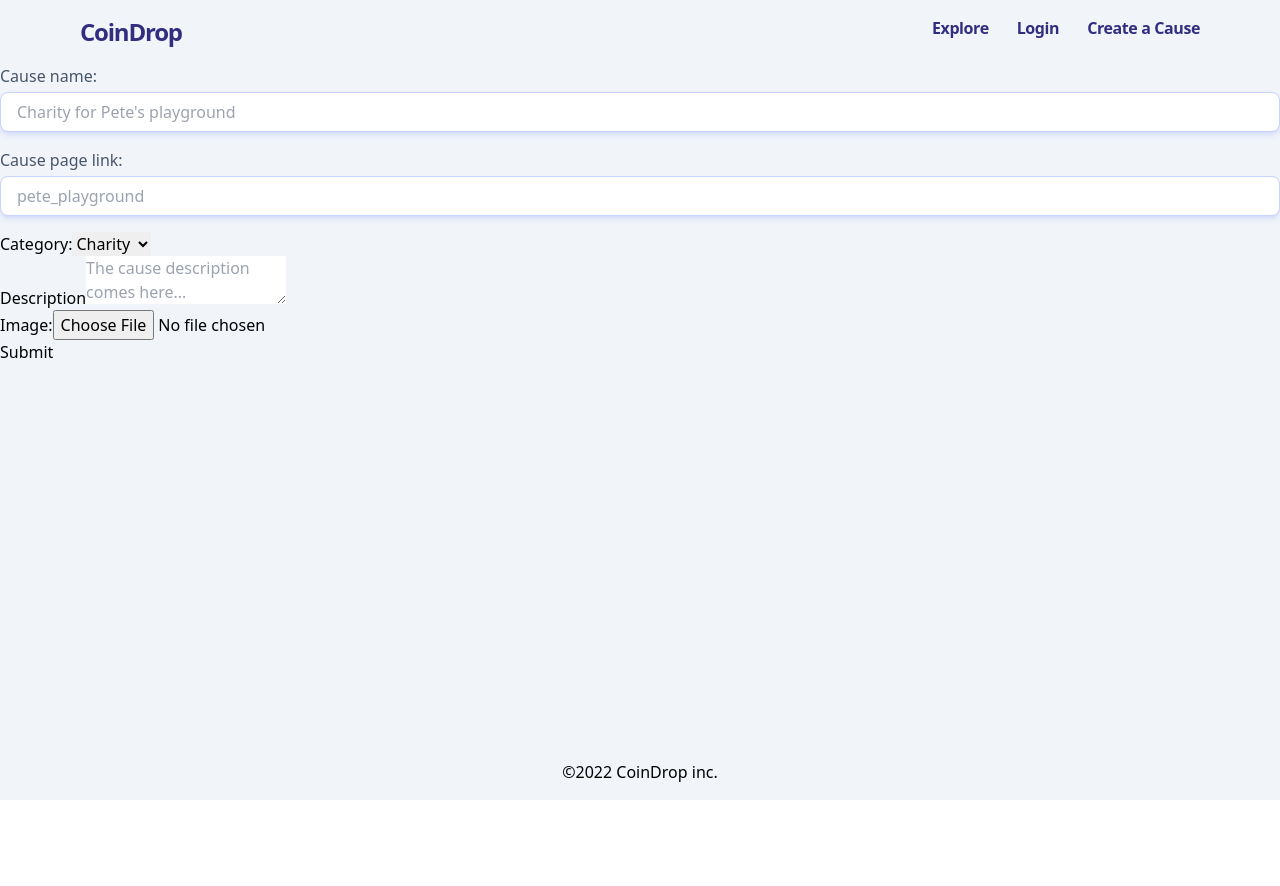
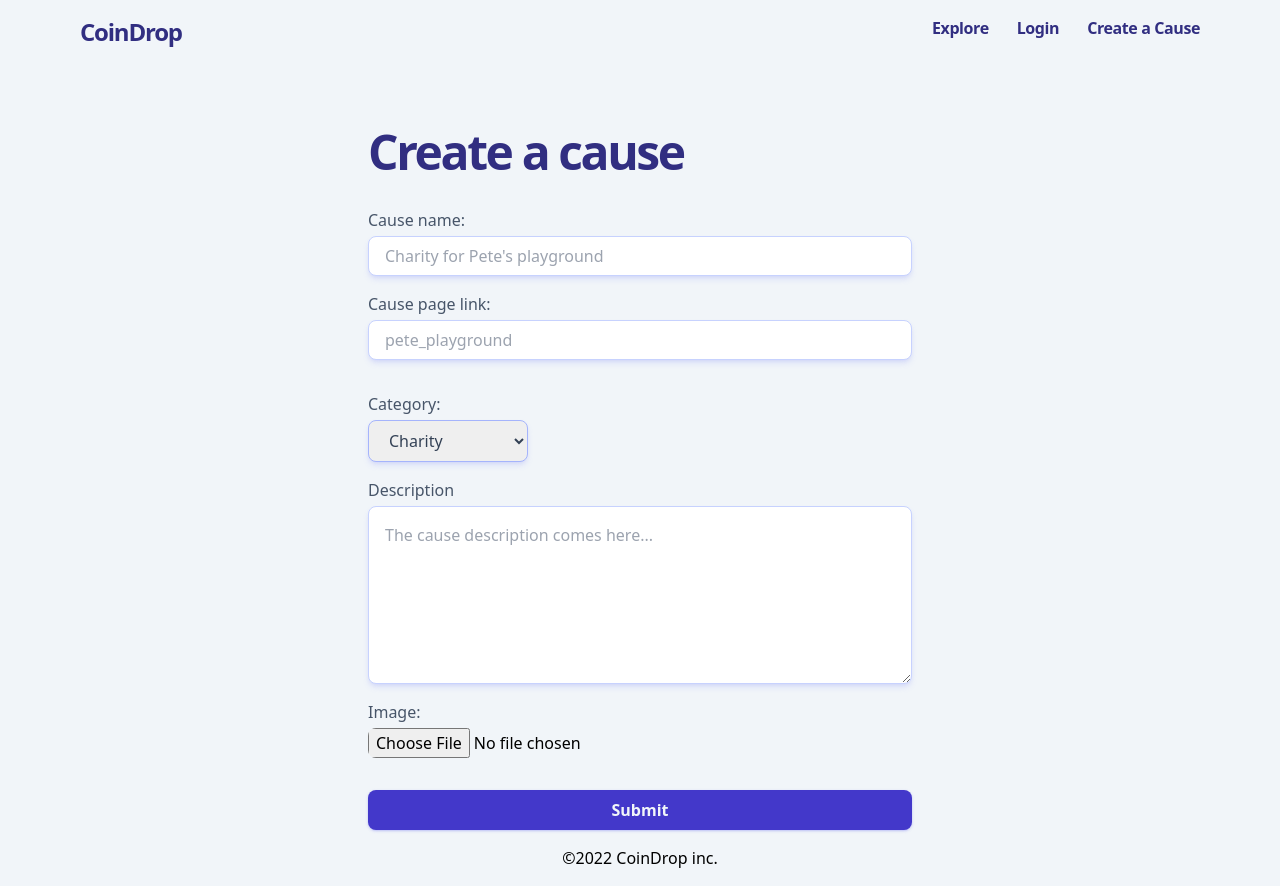
Before and after one commit to CodecoolGlobal/el-proyecte-grande-sprint-1-java-tamasstephen, a React (Create React App) app in the folder frontend/: page /cause-registration in a window 1280 px wide. Before the commit the page ends 800 px from the top, so only its background shows below. Built offline with nearby package versions, Linux system fonts and the light colour scheme.

Commit message:
style: Add style to cause reg

```diff
--- a/frontend/src/components/registration/CauseRegistration.jsx
+++ b/frontend/src/components/registration/CauseRegistration.jsx
@@ -1,7 +1,10 @@
-import React from "react";
+import React, { useState } from "react";
 import { dataHandler } from "../../data/dataHandler";
 import StringInput from "./StringInput";
 import { useNavigate } from "react-router-dom";
+import Headline from "../Headline";
+import Error from "./Error";
+import Submit from "./Submit";
 
 const CauseRegistration = () => {
   const navigate = useNavigate();
@@ -20,6 +23,11 @@ const CauseRegistration = () => {
     placeholder: "pete_playground",
     required: "required",
   };
+  const [errorState, setError] = useState({
+    boxState: "hidden",
+    text: "",
+    textState: "invisible",
+  });
 
   async function sendForm(event) {
     event.preventDefault();
@@ -34,18 +42,37 @@ const CauseRegistration = () => {
     if (response.result === "ok") {
       navigate("/");
     } else {
-      alert(response.message);
+      setError({ boxState: "", text: response.message, textState: "" });
     }
   }
 
   return (
-    <div>
-      <form action="" onSubmit={sendForm}>
-        <StringInput inputProps={causeInput} />
-        <StringInput inputProps={pageLink} />
-        <div>
-          <label htmlFor="category">Category:</label>
-          <select name="category" id="category">
+    <div className="flex flex-col items-center pt-16">
+      <form
+        action=""
+        onSubmit={sendForm}
+        className="px-4 md:w-1/2 max-w-xl flex flex-col justify-center"
+      >
+        <Headline isTitle={true} title="Create a cause" />
+        <div className={errorState.boxState + " pt-4 md:pt-8"}>
+          <Error errorState={errorState} />
+        </div>
+        <div className="pt-4 md:pt-8 pb-4 md:pb-8">
+          <StringInput inputProps={causeInput} />
+          <StringInput inputProps={pageLink} />
+        </div>
+        <div className="flex flex-col">
+          <label
+            htmlFor="category"
+            className=" font-medium text-slate-600 pb-1"
+          >
+            Category:
+          </label>
+          <select
+            name="category"
+            id="category"
+            className="w-40 py-2 px-4 rounded-lg font-medium text-slate-700 border border-indigo-300  shadow-md shadow-indigo-400/20"
+          >
             <option value="charity">Charity</option>
             <option value="ecology">Ecology</option>
             <option value="science">Science</option>
@@ -53,19 +80,34 @@ const CauseRegistration = () => {
             <option value="other">Other</option>
           </select>
         </div>
-        <div>
-          <label htmlFor="description">Description</label>
+        <div className="flex flex-col pt-4">
+          <label
+            htmlFor="description"
+            className="font-medium text-slate-600 pb-1"
+          >
+            Description
+          </label>
           <textarea
             name="description"
             placeholder="The cause description comes here..."
+            minLength="400"
+            rows="6"
+            className="rounded-lg p-4 border border-indigo-200 shadow-md shadow-indigo-400/20 hover:outline-indigo-500"
             required
           ></textarea>
         </div>
-        <div>
-          <label htmlFor="upload">Image:</label>
-          <input type="file" accept="image/png, image/jpeg" name="upload" />
+        <div className="flex flex-col pt-4 pb-4 md:pb-8">
+          <label htmlFor="upload" className="font-medium text-slate-600 pb-1">
+            Image:
+          </label>
+          <input
+            type="file"
+            accept="image/png, image/jpeg"
+            name="upload"
+            className="rounded-lg pr-4"
+          />
         </div>
-        <button type="submit">Submit</button>
+        <Submit title="Submit" />
       </form>
     </div>
   );
```
